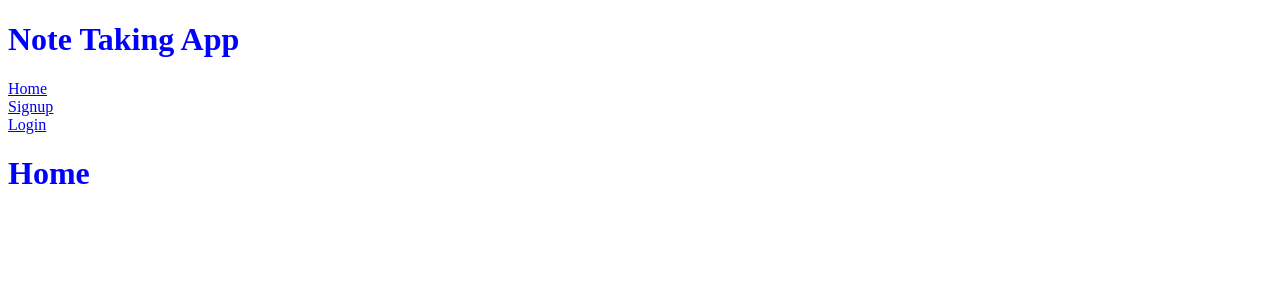
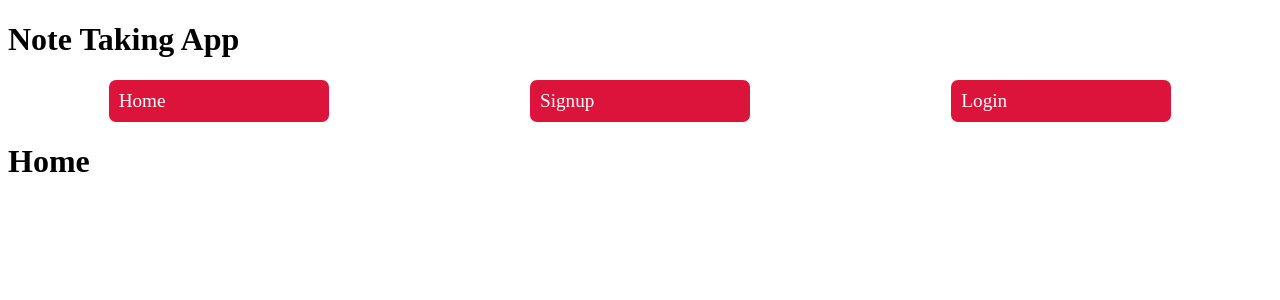
Before and after one commit to laurieroy/react-notes, a React app: page / in a window 1280 px wide. Shown: the top 300 px of the page. Built offline with nearby package versions, Linux system fonts and the light colour scheme.

Commit message:
Add styling

```diff
--- a/src/styles.css
+++ b/src/styles.css
@@ -1,4 +1,66 @@
-h1,
-h2 {
-  color: blue;
+//////////////////////////////////////////
+// Nav component styling
+//////////////////////////////////////////
+
+header {
+  text-align: center;
 }
+
+header nav {
+  display: flex;
+  justify-content: space-around;
+}
+
+header nav a {
+  color: black;
+  text-decoration: none;
+}
+
+header nav div {
+  background-color: crimson;
+  color: white;
+  font-size: larger;
+  width: 200px;
+  border-radius: 7px;
+  transition: background-color 0.2s, color 0.2s;
+  padding: 10px;
+}
+
+header nav div:hover {
+  background-color: burlywood;
+  color: crimson;
+}
+
+//////////////////////////////////////////
+// Auth component styling
+//////////////////////////////////////////
+
+.auth form {
+  padding: 50px;
+}
+
+.auth form input, .form form input, button {
+  background-color: crimson;
+  color: white;
+  padding: 8px;
+  border-radius: 5px;
+  display: block;
+  margin: 10px auto;
+  text-align: center;
+  font-size: 1.2em;
+}
+
+//////////////////////////////////////////
+// Auth component styling
+//////////////////////////////////////////
+
+.dashboard {
+  text-align: center;
+}
+
+.dashboard .note {
+  text-align: center;
+  width: 90%;
+  margin: 10px auto;
+  border: 3px solid crimson;
+}
```
